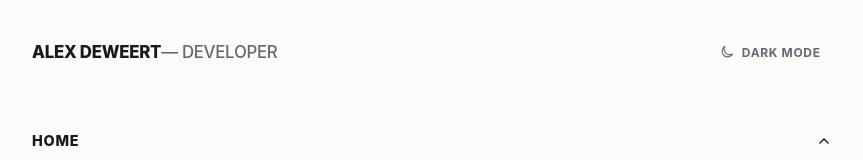
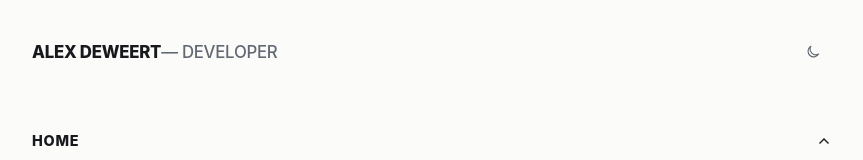
Before and after one commit to alexdeweert/addc, an Angular app: page / in a window 1280 px wide. Shown: the top 160 px of the page, without its empty margins (208-1071 px from the left). Built offline with nearby package versions, Linux system fonts and the light colour scheme.

Commit message:
removed light and dark mode label

```diff
--- a/src/app/app.html
+++ b/src/app/app.html
@@ -25,7 +25,6 @@
           <path d="M20.5 15.1A8.5 8.5 0 0 1 8.9 3.5a8.5 8.5 0 1 0 11.6 11.6Z" />
         </svg>
       }
-      <span>{{ themeAction() }}</span>
     </button>
   </header>
 
```
